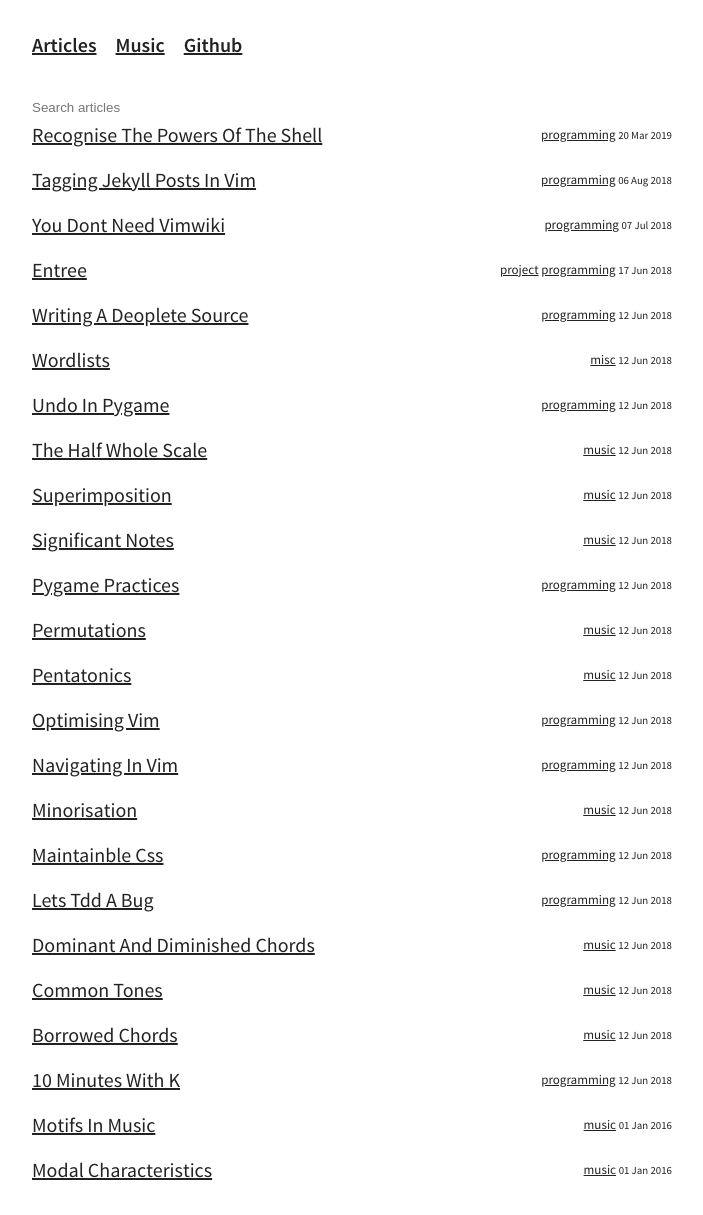
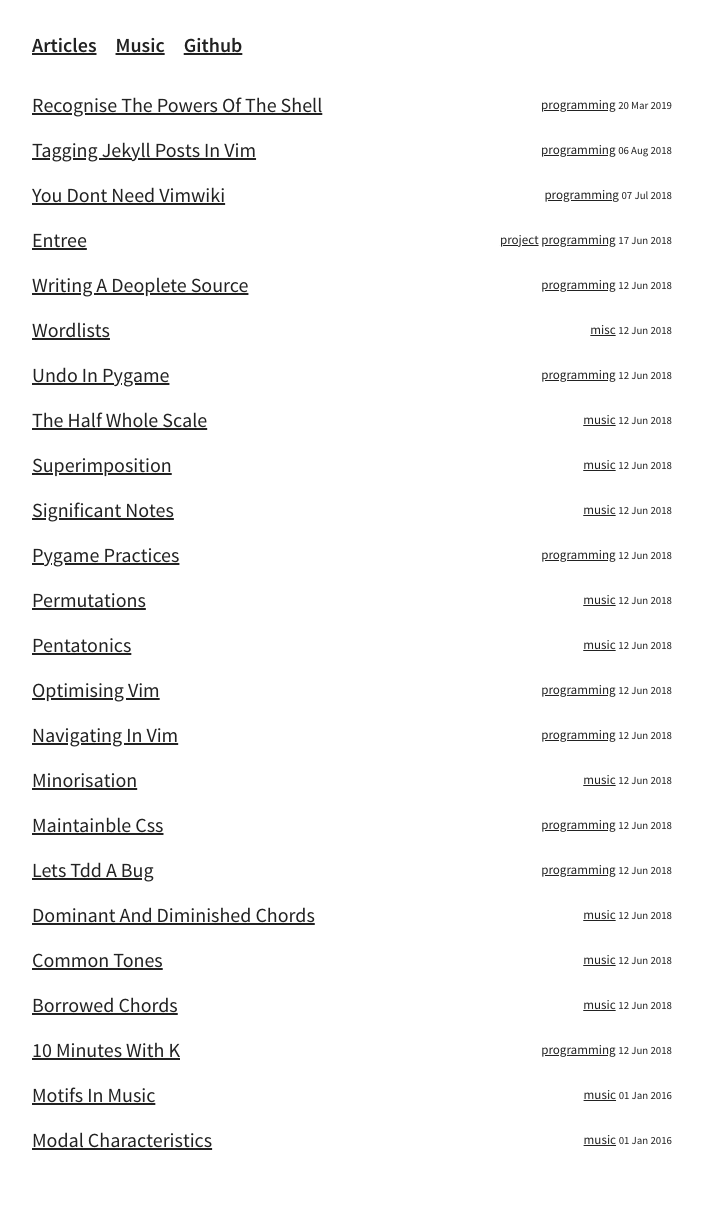
Before and after one commit to joereynolds/joereynolds.github.io, a Jekyll site: the page built from index.html, in a window 1280 px wide. Shown: the whole page, without its empty margins (288-991 px from the left). Built offline with Jekyll 4.4.1, drawn with Linux system fonts in a browser that asks for light colours; after the commit the page ends 1185 px from its top, so only the background shows below that.

Commit message:
Remove placeholder input

```diff
--- a/_layouts/home.html
+++ b/_layouts/home.html
@@ -1,9 +1,4 @@
 {% include head.html %}
 {% include header.html %}
 
-<main>
-
-<input placeholder="Search articles" type="text" id="filter">
-{{ content }}
-
-</main>
+<main>{{ content }}</main>
--- a/assets/css/style.css
+++ b/assets/css/style.css
@@ -44,6 +44,10 @@ html {
 
 html, a {
   color: #222;
+}
+
+a:hover {
+    text-decoration: none;
 }
 
 body {
```
